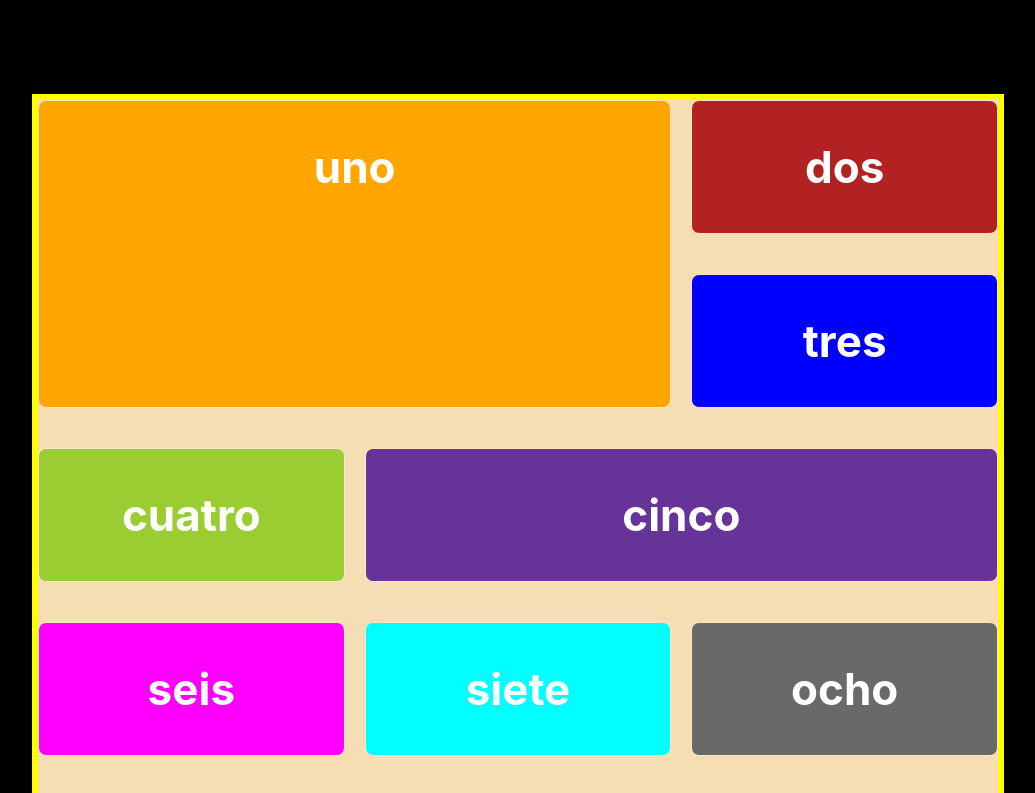
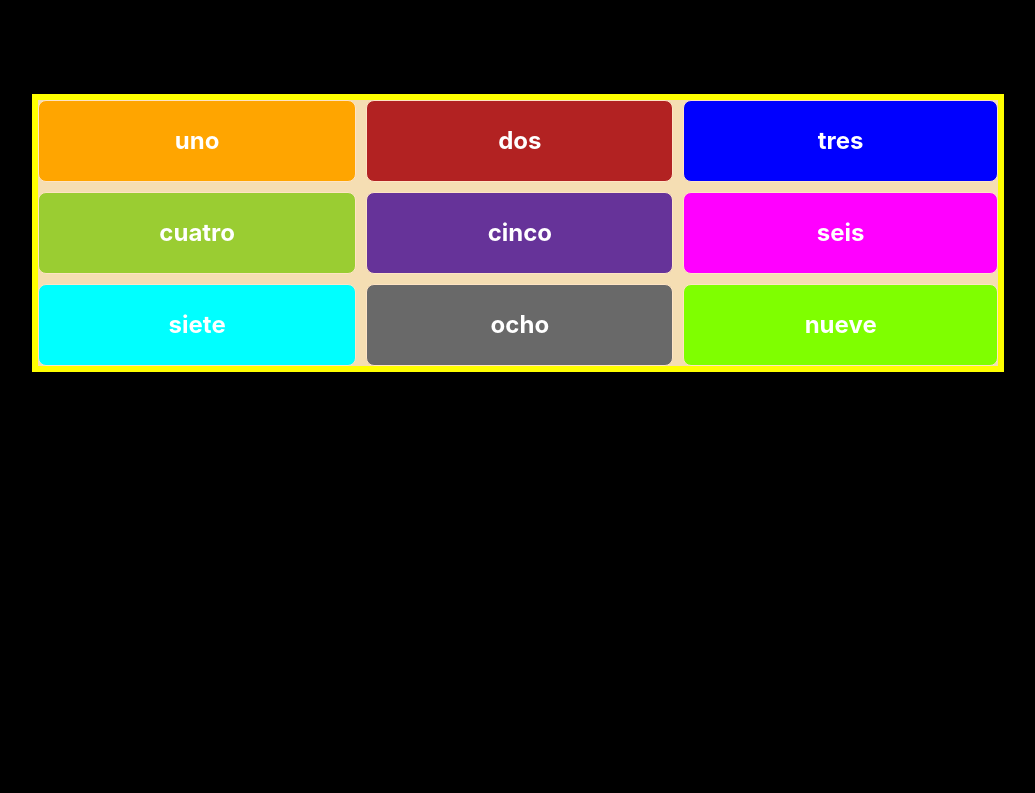
Before and after one commit to ORIONV1C8/Grid, a plain HTML site: page index.html in a window 1280 px wide. Shown: the top 793 px of the page, without its empty margins (122-1157 px from the left). Drawn offline with Linux system fonts and the light colour scheme.

Commit message:
Justificacion de Items

```diff
--- a/grid.css
+++ b/grid.css
@@ -17,8 +17,9 @@ body{
 	outline: 6px solid yellow;
 	background-color: wheat;
 	display: grid;
-	grid-template-columns: repeat(3, 1fr);
-	gap: 40px 20px;
+	grid-template-columns: auto auto auto;
+	gap: 10px;
+	align-items: end;
 }
 
 .parte{
@@ -28,12 +29,12 @@ body{
 	Oxygen, Ubuntu, Cantarell, 'Open Sans',
 	'Helvetica Neue', sans-serif;
 	font-weight: bold;
-	padding: 22px;
+	padding: 1rem;
 	border: bisque 1px solid;
 
 	text-align: center;
 	border-radius: 8px;
-	font-size: 2em;
+	font-size: 1.5rem;
 	cursor: pointer;
 }
 
@@ -42,7 +43,6 @@ body{
 }
 .uno {
 	background-color: orange;
-	grid-area: 1/1/span 2/span 2;
 }
 .dos {
 	background-color: firebrick;
@@ -55,7 +55,6 @@ body{
 }
 .cinco {
 	background-color: rebeccapurple;
-	grid-column: 2/4;
 }
 .seis {
 	background-color: fuchsia;
@@ -68,5 +67,4 @@ body{
 }
 .nueve {
 	background-color: chartreuse;
-	grid-column: 1/4;
 }
```
